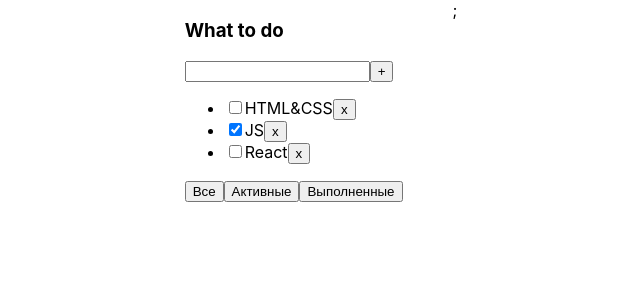
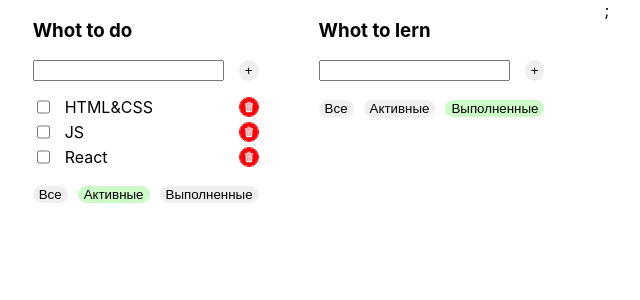
Before and after one commit to DmitryBP/IT-incubator-TODO-List, a React (Create React App) app: page / in a window 1280 px wide. Shown: the top 300 px of the page, without its empty margins (319-959 px from the left). Built offline with nearby package versions, Linux system fonts and the light colour scheme.

Commit message:
Урок 5 не до конца

```diff
--- a/package.json
+++ b/package.json
@@ -10,6 +10,7 @@
     "@types/node": "^16.18.35",
     "@types/react": "^18.2.11",
     "@types/react-dom": "^18.2.4",
+    "@types/uuid": "^9.0.2",
     "react": "^18.2.0",
     "react-dom": "^18.2.0",
     "react-scripts": "5.0.1",
--- a/src/App.tsx
+++ b/src/App.tsx
@@ -2,43 +2,78 @@ import React, { useState } from 'react';
 
 import './App.css';
 import TodoList from './TodoList/TodoList';
-
-const initialTasks = [
-  { id: 1, content: 'HTML&CSS', isChecked: false },
-  { id: 2, content: 'JS', isChecked: true },
-  { id: 3, content: 'React', isChecked: false },
-];
+import { v1 } from 'uuid';
 
 export type filterValueType = 'all' | 'active' | 'complited';
+type TodoListType = {
+  id: string;
+  title: string;
+  filter: filterValueType;
+};
 
 function App() {
-  const [tasks, setTaskList] = useState(initialTasks);
-  const [filter, setFilter] = useState<filterValueType>('all');
+  const [todoLists, setTodoLists] = useState<Array<TodoListType>>([
+    { id: v1(), title: 'Whot to do', filter: 'active' },
+    { id: v1(), title: 'Whot to lern', filter: 'complited' },
+  ]);
+  const [tasks, setTaskList] = useState([
+    { id: v1(), content: 'HTML&CSS', isChecked: false },
+    { id: v1(), content: 'JS', isChecked: false },
+    { id: v1(), content: 'React', isChecked: false },
+  ]);
 
-  const filtredTasks =
-    filter === 'active'
-      ? tasks.filter((t) => t.isChecked === false)
-      : filter === 'complited'
-      ? tasks.filter((t) => t.isChecked === true)
-      : tasks;
-
-  const cheingeFilter = (filterValue: filterValueType) => {
-    setFilter(filterValue);
+  const cheingeFilter = (filterValue: filterValueType, todoListId: string) => {
+    let todoList = todoLists.find((t)=>t.id===todoListId)
+    if(todoList){
+      todoList.filter = filterValue
+      setTodoLists([...todoLists])
+    }
   };
 
-  const removeTask = (id: number) => {
+  const removeTask = (id: string) => {
     const removedTaskList = tasks.filter((t) => t.id !== id);
     setTaskList(removedTaskList);
   };
 
+  const addTask = (inputValue: string) => {
+    const addObj = { id: v1(), content: inputValue, isChecked: false };
+
+    const newTasks = [addObj, ...tasks];
+    setTaskList(newTasks);
+  };
+
+  const changeTaskStatus = (id: string) => {
+    const targetTask = tasks.find((t) => t.id === id);
+    if (targetTask) {
+      targetTask.isChecked ? (targetTask.isChecked = false) : (targetTask.isChecked = true);
+      setTaskList([...tasks]);
+    }
+  };
+
   return (
     <div className="App">
-      <TodoList
-        title="What to do"
-        tasks={filtredTasks}
-        removeTask={removeTask}
-        cheingeFilter={cheingeFilter}
-      />
+      {todoLists.map((t) => {
+        const filtredTasks =
+          t.filter === 'active'
+            ? tasks.filter((t) => t.isChecked === false)
+            : t.filter === 'complited'
+            ? tasks.filter((t) => t.isChecked === true)
+            : tasks;
+
+        return (
+          <TodoList
+            key={t.id}
+            id={t.id}
+            title={t.title}
+            tasks={filtredTasks}
+            removeTask={removeTask}
+            cheingeFilter={cheingeFilter}
+            addTask={addTask}
+            changeTaskStatus={changeTaskStatus}
+            filter={t.filter}
+          />
+        );
+      })}
       ;
     </div>
   );
--- a/src/TodoList/TodoList.tsx
+++ b/src/TodoList/TodoList.tsx
@@ -1,37 +1,98 @@
 import { filterValueType } from '../App';
 import s from './todoList.module.scss';
+import { ChangeEvent, KeyboardEvent, useState } from 'react';
 
-type todoItemsListType = {
-  id: number;
-  content: string;
-  isChecked: boolean;
+export type todoItemsListType = { id: string; content: string; isChecked: boolean };
+
+type propsType = {
+  id: string;
+  title: string;
+  tasks: Array<todoItemsListType>;
+  removeTask: (id: string) => void;
+  cheingeFilter: (filterValue: filterValueType, todoListId: string ) => void;
+  addTask: (inputValue: string) => void;
+  changeTaskStatus: (id: string) => void;
+  filter: string;
 };
 
-type propsType = {
-  title: string;
-  tasks: Array<todoItemsListType>;
-  removeTask: (id: number) => void;
-  cheingeFilter: (filterValue: filterValueType) => void;
-};
+export default function TodoList({
+  id,
+  title,
+  tasks,
+  removeTask,
+  cheingeFilter,
+  addTask,
+  changeTaskStatus,
+  filter,
+}: propsType) {
+  const [inputValue, setInputValue] = useState('');
+  const [errorStatus, setErrorStatus] = useState(false);
 
-export default function TodoList({ title, tasks, removeTask, cheingeFilter }: propsType) {
+  const cleanAddedTask = () => {
+    addTask(inputValue);
+    setInputValue('');
+  };
+
+  const onCheingInput = (e: ChangeEvent<HTMLInputElement>) => {
+    const textInInput = e.currentTarget.value;
+    setInputValue(textInInput);
+  };
+  const onKeyUp = (e: KeyboardEvent<HTMLInputElement>) => {
+    setErrorStatus(false);
+    if (e.keyCode === 13 && inputValue.trim() !== '') {
+      cleanAddedTask();
+    } else if (e.keyCode === 13 && inputValue.trim() === '') {
+      setErrorStatus(true);
+      setInputValue('');
+    }
+  };
+  const onClickAddTask = () => {
+    if (inputValue.trim() !== '') {
+      cleanAddedTask();
+    } else setErrorStatus(true);
+    setInputValue('');
+  };
+  const onFilterAll = () => cheingeFilter('all', id);
+  const onFilterActive = () => cheingeFilter('active', id);
+  const onFilterComplited = () => cheingeFilter('complited', id);
   return (
     <div className={s.todoListContainer}>
       <h3>{title}</h3>
-      <input />
-      <button>+</button>
+
+      <div>
+        <input
+          value={inputValue}
+          onChange={onCheingInput}
+          onKeyUp={onKeyUp}
+          className={errorStatus === true ? s.error : undefined}
+        />
+        <button onClick={onClickAddTask}>+</button>
+      </div>
+      {errorStatus === true ? <div className={s.errorText}>Поле обязательно для заполнения</div> : null}
       <ul>
-        {tasks.map((t) => (
-          <li>
-            <input type="checkbox" checked={t.isChecked} />
-            {t.content}
-            <button onClick={() => removeTask(t.id)}>x</button>
-          </li>
-        ))}
+        {tasks.map((t) => {
+          const onRemove = () => removeTask(t.id);
+          return (
+            <li key={t.id}>
+              <div>
+                <input type="checkbox" onChange={() => changeTaskStatus(t.id)} checked={t.isChecked} />
+                <span className={t.isChecked ? s.doneTask : undefined}>{t.content}</span>
+              </div>
+              <button onClick={onRemove} className={s.delBtn}></button>
+            </li>
+          );
+        })}
       </ul>
-      <button onClick={() => cheingeFilter('all')}>Все</button>
-      <button onClick={() => cheingeFilter('active')}>Активные</button>
-      <button onClick={() => cheingeFilter('complited')}>Выполненные</button>
+
+      <button onClick={onFilterAll} className={filter === 'all' ? s.activeFilterBtn : undefined}>
+        Все
+      </button>
+      <button onClick={onFilterActive} className={filter === 'active' ? s.activeFilterBtn : undefined}>
+        Активные
+      </button>
+      <button onClick={onFilterComplited} className={filter === 'complited' ? s.activeFilterBtn : undefined}>
+        Выполненные
+      </button>
     </div>
   );
 }
--- a/src/TodoList/todoList.module.scss
+++ b/src/TodoList/todoList.module.scss
@@ -1,3 +1,55 @@
 .todoListContainer {
   margin-right: 50px;
+  ul {
+    padding: 0;
+  }
+  li {
+    text-decoration: none;
+    margin-bottom: 5px;
+  }
+
+  div,
+  li {
+    display: flex;
+    justify-content: space-between;
+  }
+  input {
+    margin-right: 15px;
+    width: 100%;
+  }
 }
+
+.error {
+  border: 1px solid red;
+}
+
+.errorText {
+  font-size: 10px;
+  color: red;
+}
+.errorTextHidden {
+  display: none;
+}
+
+button {
+  border: none;
+  border-radius: 15px;
+  margin-right: 10px;
+}
+.activeFilterBtn {
+  background-color: #cdfbc7;
+  border: none;
+}
+
+.delBtn {
+  height: 20px;
+  width: 20px;
+  background-image: url('./delIcon.svg');
+  background-repeat: no-repeat;
+  background-size: contain;
+  border: 1px solid red;
+}
+.doneTask{
+  opacity: 50%;
+  text-decoration: line-through;
+}
```
Also changed, not shown: src/TodoList/delIcon.svg (added), 1 other file (tests, documents, lock files or other folders).
